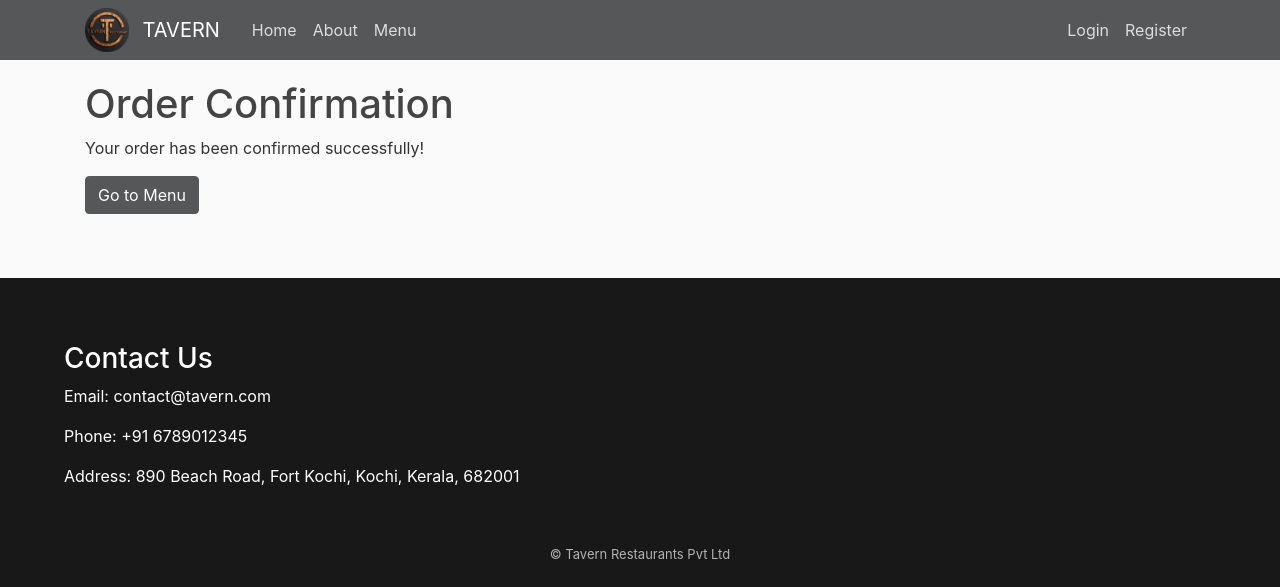
After one commit to Nikhil422004/Tavern_Restaurant_App, a Django app: page /confirmation-page/ in a window 1280 px wide. The commit adds this page. Shown: the top 587 px of the page. Run offline with Django 5.2, Linux system fonts and the light colour scheme; some libraries are stand-ins or nearby versions.

Commit message:
order confirmation working

```diff
--- a/menu/controller/cart.py
+++ b/menu/controller/cart.py
@@ -75,10 +75,12 @@ def clearcart(request):
 def confirmorder(request):
     cart = Cart.objects.filter(user=request.user)
     if request.method == 'POST':
-        new_order = Profile.add_order(cart)
+        new_order = request.user.profile.add_order(cart)
         cart.delete()
 
-        context = {
-            'order': new_order
-        }
-        return render(request, 'menu/confirmation.html', context)
+        messages.success(request, "Order confirmed successfully!")
+        return redirect('confirmation-page')
+
+
+def confirmation_page(request):
+    return render(request, 'menu/confirmation.html')
--- /dev/null
+++ b/menu/templates/menu/confirmation.html
@@ -0,0 +1,6 @@
+{% extends "menu/base.html" %}
+{% block content %}
+<h1>Order Confirmation</h1>
+<p>Your order has been confirmed successfully!</p>
+<a href="{% url 'menu' %}" class="btn btn-primary">Go to Menu</a>
+{% endblock content %}
--- a/menu/templates/menu/view_cart.html
+++ b/menu/templates/menu/view_cart.html
@@ -28,6 +28,10 @@
 </ul>
 <div class="cartFun">
   <p><strong>Total Cost: </strong> ₹ <span class="total-cost">{{ total_cost }}</span></p>
+  <form method="POST" action="{% url 'confirmation' %}">
+    {% csrf_token %}
+    <button type="submit" class="btn btn-primary">Confirm Order</button>
+  </form>
   <a href="{% url 'clear-cart' %}" class="btn btn-danger">Clear Cart</a>
   {% else %}
   <p>Your cart is empty.</p>
--- a/menu/urls.py
+++ b/menu/urls.py
@@ -12,5 +12,7 @@ urlpatterns = [
     path('view-cart/', cart.viewcart,  name='view-cart'),
     path('update-cart/', cart.updatecart,  name='update-cart'),
     path('remove-item/', cart.removeitem,  name='remove-item'),
-    path('/', cart.clearcart, name='clear-cart'),
+    path('', cart.clearcart, name='clear-cart'),
+    path('confirmation/', cart.confirmorder, name='confirmation'),
+    path('confirmation-page/', cart.confirmation_page, name='confirmation-page')
 ]
--- a/users/models.py
+++ b/users/models.py
@@ -4,7 +4,7 @@ from django.utils import timezone
 from django.contrib.auth.models import User
 from PIL import Image
 import json
-import uuid
+import shortuuid
 
 # Create your models here.
 class Profile(models.Model):
@@ -27,7 +27,7 @@ class Profile(models.Model):
 
     def add_order(self, cart):
         orders = json.loads(self.orders)
-        order_uuid = str(uuid.uuid4())
+        order_uuid = shortuuid.uuid()
 
         # Create a new order
         new_order = {
```
Also changed, not shown: db.sqlite3, 1 other file.
